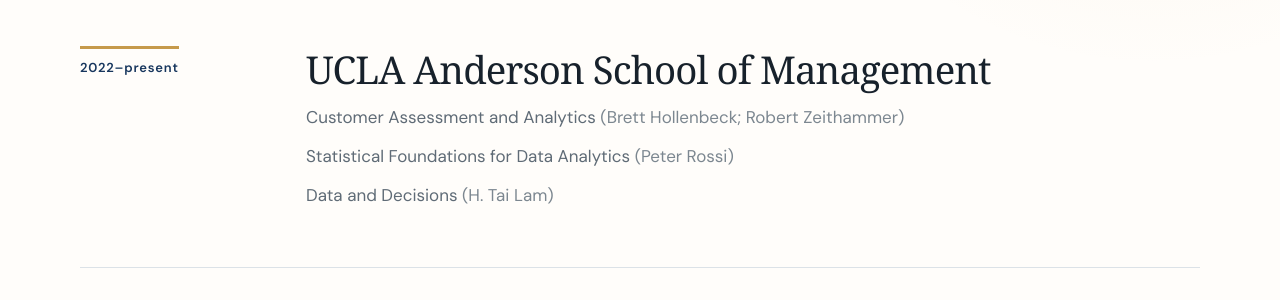
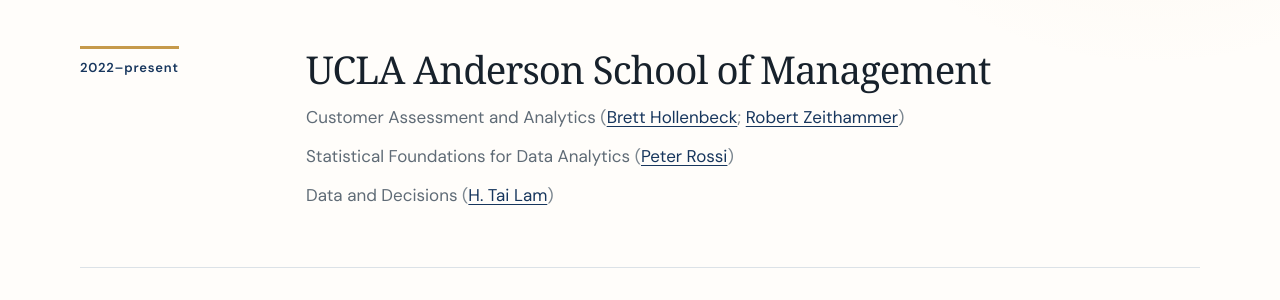
Before and after one commit to eskim14/eskim14.github.io, a Jekyll site: the page built from teaching.md, in a window 1280 px wide. Shown: the part 362-662 px from the top of the page. Built offline with Jekyll 4.4.1, drawn with Linux system fonts in a browser that asks for light colours; some web fonts are replaced; part of the change alters nothing that is shown.

```diff
--- a/teaching.md
+++ b/teaching.md
@@ -16,9 +16,9 @@ permalink: /teaching/
     <div class="teaching-entry__content">
       <h2>UCLA Anderson School of Management</h2>
       <ul>
-        <li>Customer Assessment and Analytics <span>(Brett Hollenbeck; Robert Zeithammer)</span></li>
-        <li>Statistical Foundations for Data Analytics <span>(Peter Rossi)</span></li>
-        <li>Data and Decisions <span>(H. Tai Lam)</span></li>
+        <li>Customer Assessment and Analytics <span>(<a href="https://www.anderson.ucla.edu/faculty-and-research/marketing/faculty/hollenbeck">Brett Hollenbeck</a>; <a href="https://www.anderson.ucla.edu/faculty-and-research/marketing/faculty/zeithammer">Robert Zeithammer</a>)</span></li>
+        <li>Statistical Foundations for Data Analytics <span>(<a href="https://www.anderson.ucla.edu/faculty-and-research/marketing/faculty/rossi">Peter Rossi</a>)</span></li>
+        <li>Data and Decisions <span>(<a href="https://www.anderson.ucla.edu/faculty-and-research/marketing/faculty/lam">H. Tai Lam</a>)</span></li>
       </ul>
     </div>
   </article>
```
